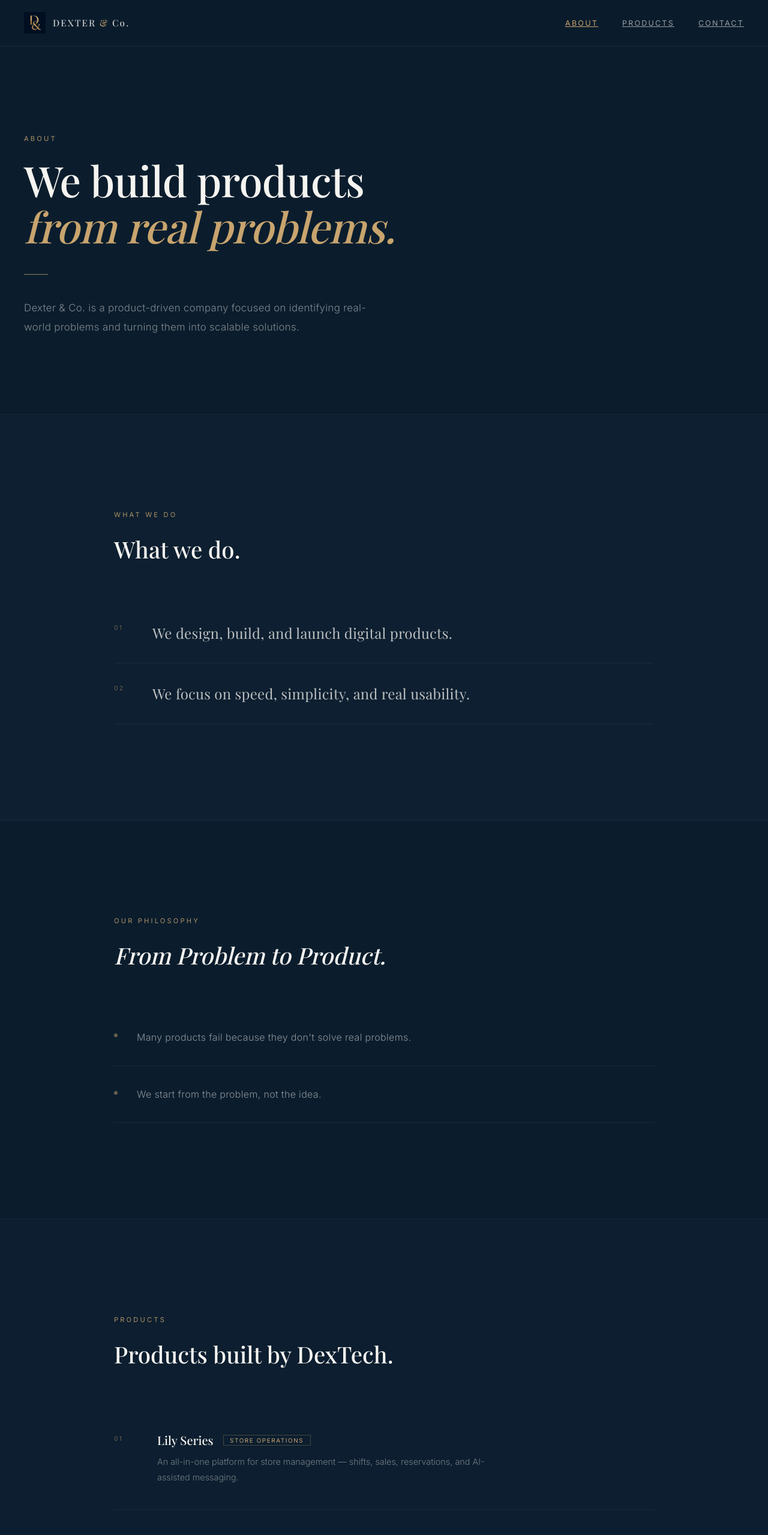
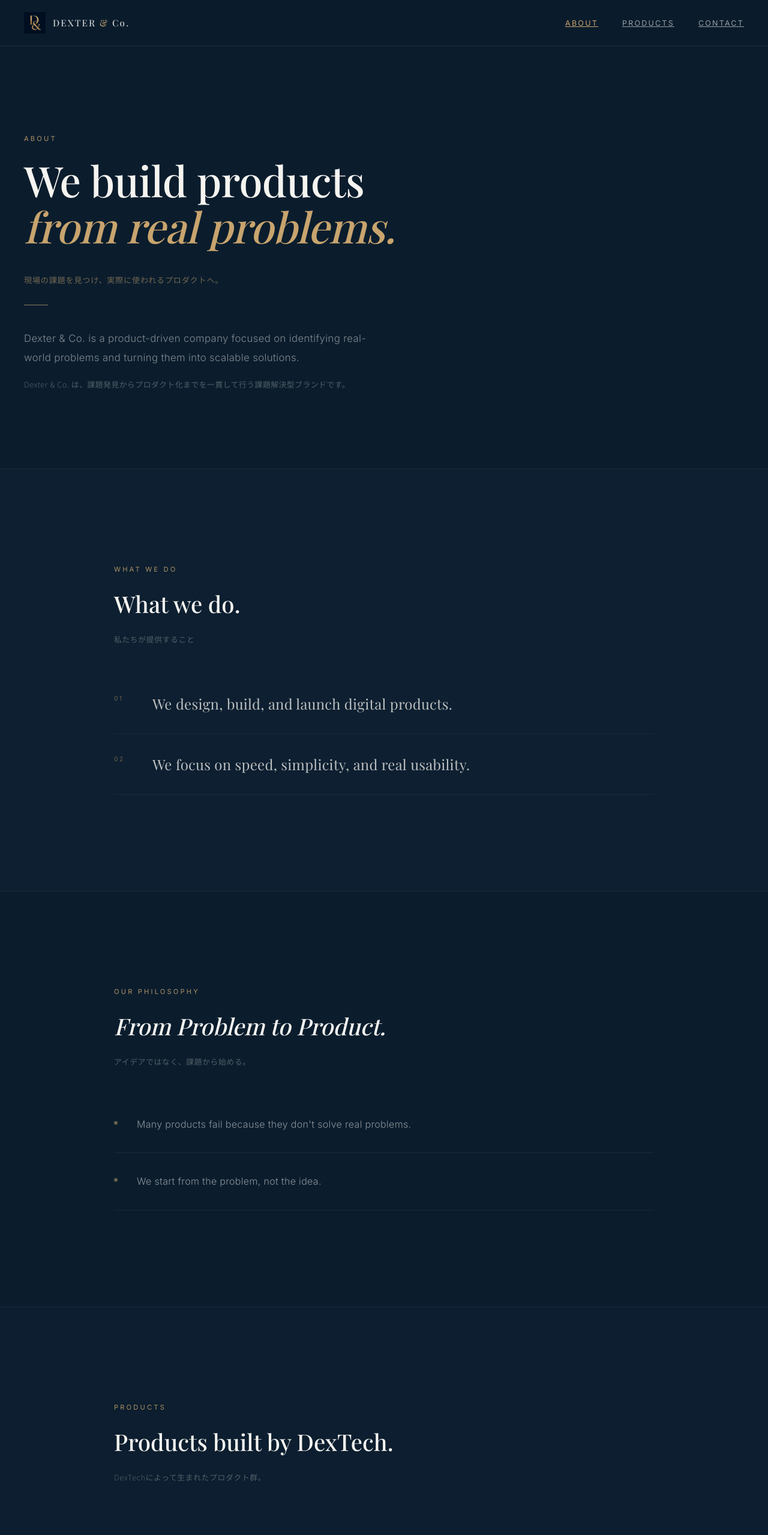
Before and after one commit to phanthyuu-hue/dexter-co-site, a Next.js app: page /about in a window 1280 px wide. Shown: the top 2559 px of the page at 60% size. Built offline with nearby package versions, Linux system fonts and the light colour scheme; a web font is replaced by a local one.

Commit message:
fix: about/page.tsx JSX構造エラーを修正

```diff
--- a/app/about/page.tsx
+++ b/app/about/page.tsx
@@ -179,6 +179,16 @@ function Hero() {
           <br />
           <em style={{ fontStyle: "italic", color: "var(--gold)" }}>from real problems.</em>
         </h1>
+        <p style={{
+          fontFamily: "var(--font-noto)",
+          fontSize: "0.82rem",
+          color: "rgba(200,164,110,0.55)",
+          letterSpacing: "0.06em",
+          marginBottom: "2rem",
+          fontWeight: 300,
+        }}>
+          現場の課題を見つけ、実際に使われるプロダクトへ。
+        </p>
         <span
           style={{
             display: "block",
@@ -202,6 +212,17 @@ function Hero() {
         >
           Dexter & Co. is a product-driven company focused on identifying
           real-world problems and turning them into scalable solutions.
+        </p>
+        <p style={{
+          fontFamily: "var(--font-noto)",
+          fontSize: "0.8rem",
+          color: "rgba(245,244,240,0.3)",
+          letterSpacing: "0.04em",
+          marginTop: "1rem",
+          fontWeight: 300,
+          lineHeight: 1.9,
+        }}>
+          Dexter & Co. は、課題発見からプロダクト化までを一貫して行う課題解決型ブランドです。
         </p>
       </div>
     </section>
@@ -236,6 +257,17 @@ function WhatWeDo() {
         >
           What we do.
         </h2>
+        <p style={{
+          fontFamily: "var(--font-noto)",
+          fontSize: "0.8rem",
+          color: "rgba(245,244,240,0.3)",
+          letterSpacing: "0.05em",
+          marginBottom: "3rem",
+          fontWeight: 300,
+          marginTop: "-2.5rem",
+        }}>
+          私たちが提供すること
+        </p>
         <div style={{ display: "flex", flexDirection: "column" }}>
           {items.map((item, i) => (
             <div
@@ -309,6 +341,17 @@ function Philosophy() {
         >
           From Problem to Product.
         </h2>
+        <p style={{
+          fontFamily: "var(--font-noto)",
+          fontSize: "0.8rem",
+          color: "rgba(245,244,240,0.3)",
+          letterSpacing: "0.05em",
+          marginBottom: "3rem",
+          fontWeight: 300,
+          marginTop: "-2.5rem",
+        }}>
+          アイデアではなく、課題から始める。
+        </p>
         <div style={{ display: "flex", flexDirection: "column" }}>
           {items.map((item, i) => (
             <div
@@ -397,6 +440,17 @@ function Products() {
         >
           Products built by DexTech.
         </h2>
+        <p style={{
+          fontFamily: "var(--font-noto)",
+          fontSize: "0.8rem",
+          color: "rgba(245,244,240,0.3)",
+          letterSpacing: "0.05em",
+          marginBottom: "3rem",
+          fontWeight: 300,
+          marginTop: "-2.5rem",
+        }}>
+          DexTechによって生まれたプロダクト群。
+        </p>
         <div style={{ display: "flex", flexDirection: "column" }}>
           {products.map((product) => (
             <div
```
